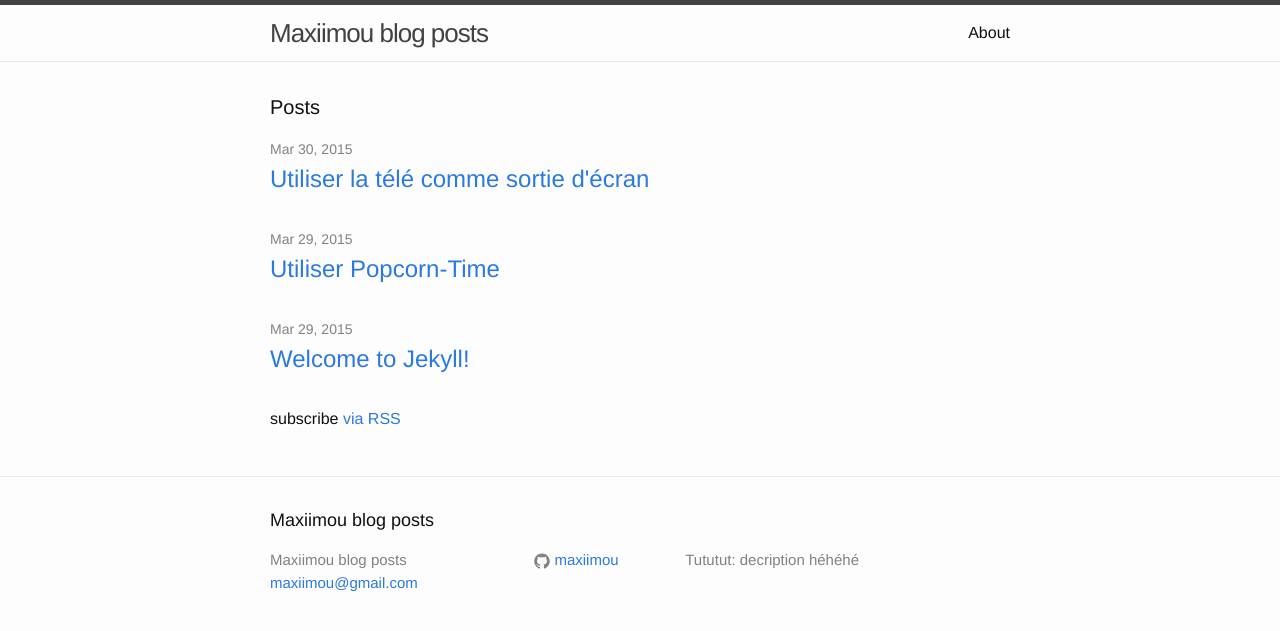
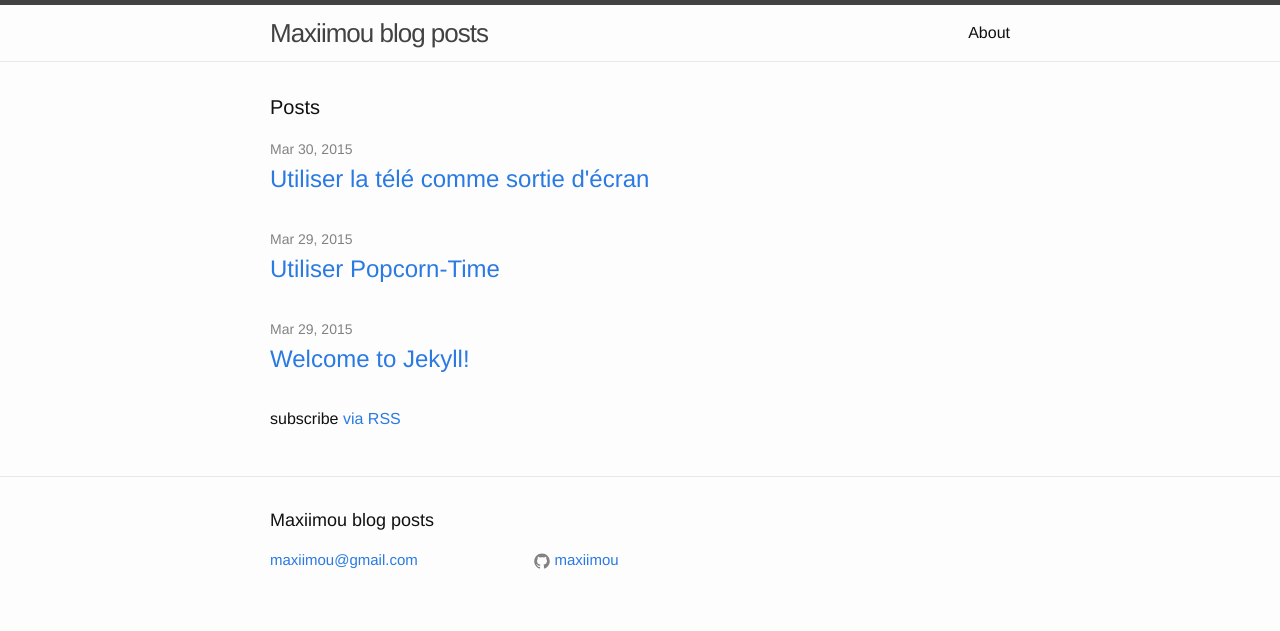
Before and after one commit to MisterFruits/blog, a Jekyll site: the page built from index.html, in a window 1280 px wide. Shown: the top 631 px of the page. Built offline with Jekyll 4.4.1, drawn with Linux system fonts in a browser that asks for light colours.

Commit message:
IMPROVE footer

```diff
--- a/_config.yml
+++ b/_config.yml
@@ -1,10 +1,6 @@
 # Site settings
 title: Maxiimou blog posts
 email: maxiimou@gmail.com
-description: > # this means to ignore newlines until "baseurl:"
-  Tututut: decription héhéhé
-baseurl: "" # the subpath of your site, e.g. /blog/
-#url: "http://yourdomain.com" # the base hostname & protocol for your site
 github_username:  maxiimou
 
 # Build settings
--- a/_includes/footer.html
+++ b/_includes/footer.html
@@ -7,7 +7,6 @@
     <div class="footer-col-wrapper">
       <div class="footer-col  footer-col-1">
         <ul class="contact-list">
-          <li>{{ site.title }}</li>
           <li><a href="mailto:{{ site.email }}">{{ site.email }}</a></li>
         </ul>
       </div>
@@ -45,9 +44,11 @@
         </ul>
       </div>
 
+      {% if site.description %}
       <div class="footer-col  footer-col-3">
         <p class="text">{{ site.description }}</p>
       </div>
+      {% endif %}
     </div>
 
   </div>
--- a/_layouts/post.html
+++ b/_layouts/post.html
@@ -1,5 +1,6 @@
 ---
 layout: default
+author: maxiimou
 ---
 <div class="post">
 
```
